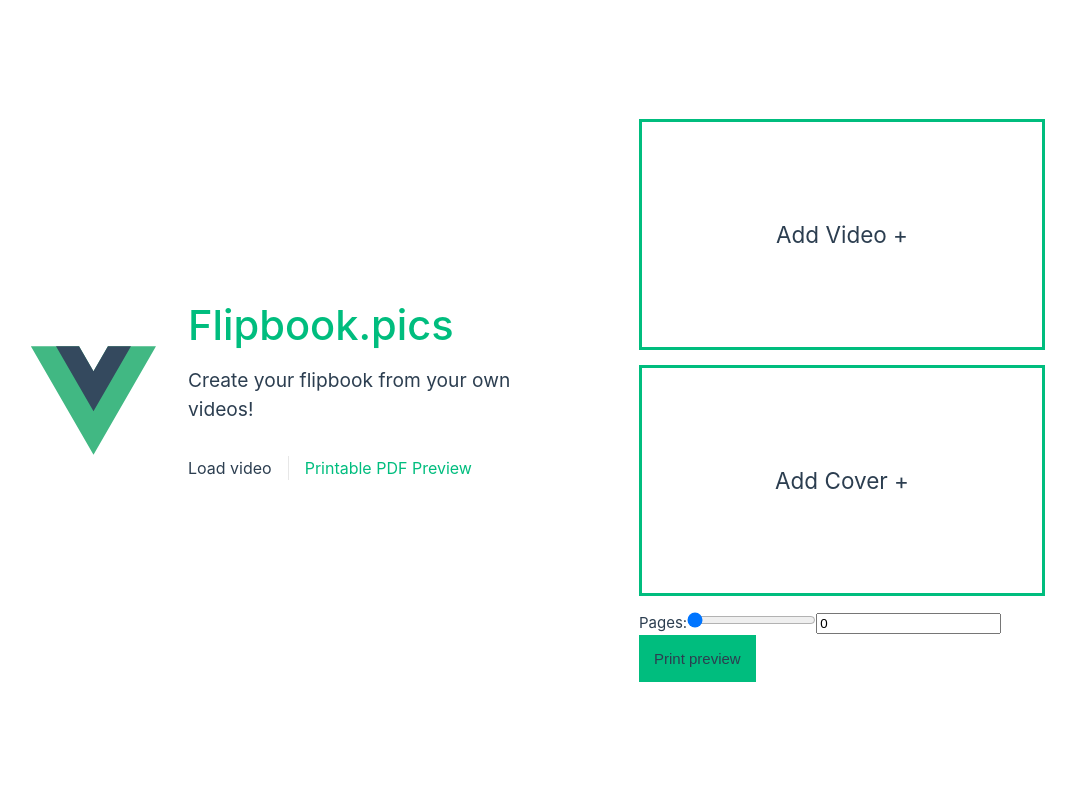
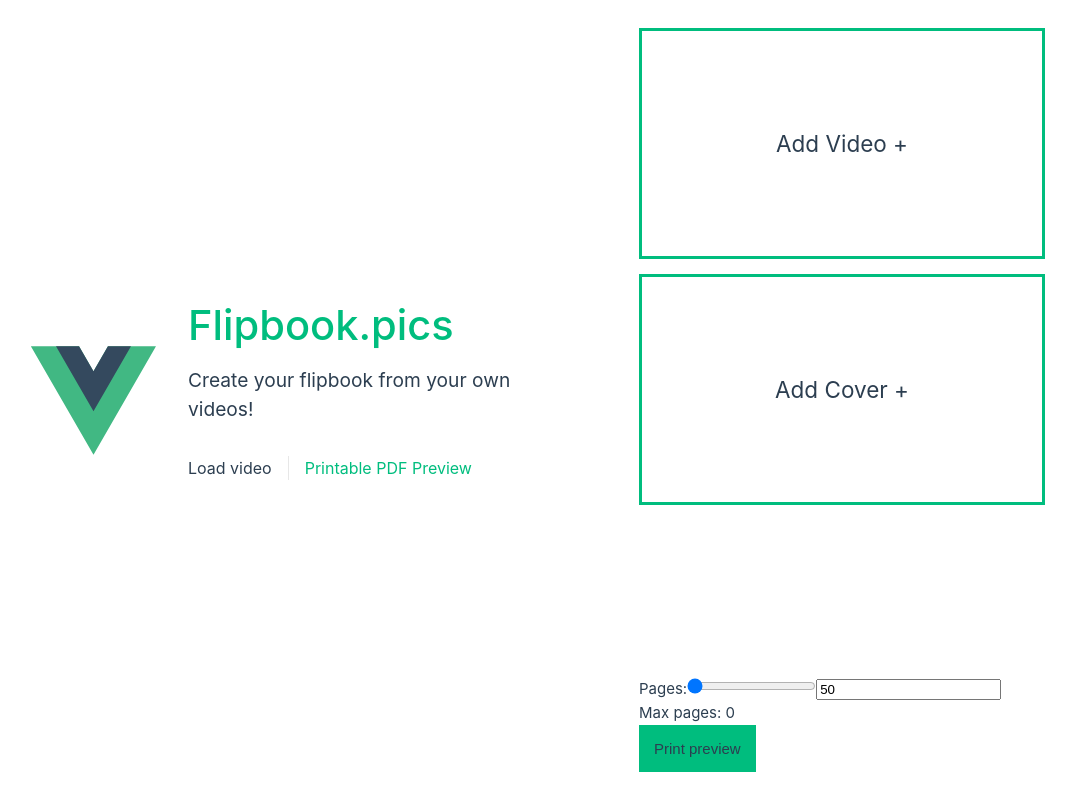
Before and after one commit to cnotv/flipbook.pics, a Vue app: page / in a window 1280 px wide. Shown: the whole page, without its empty margins (1-1077 px from the left). Built offline with nearby package versions, Linux system fonts and the light colour scheme.

Commit message:
Generate frames and print canvas

```diff
--- a/src/views/Loader.vue
+++ b/src/views/Loader.vue
@@ -1,15 +1,41 @@
 <script lang="ts" setup>
+/* eslint-disable @typescript-eslint/no-non-null-assertion */
+/**
+ * MediaStreamTrackProcessor? https://developer.mozilla.org/en-US/docs/Web/API/MediaStreamTrackProcessor
+ * VideoDecoder? https://developer.mozilla.org/en-US/docs/Web/API/VideoDecoder
+ * HTMLVideoElement.requestVideoFrameCallback? https://developer.mozilla.org/en-US/docs/Web/API/HTMLVideoElement
+ */
 import { ref } from "vue";
 import { useRouter } from "vue-router";
 
 const router = useRouter();
-let pages = ref("0");
+let pagesAmount = ref("50");
 let videoSrc = ref();
 let cover = ref();
-let frames = ref(0);
+const video = ref<HTMLVideoElement>();
+// Refs inside v-for https://vuejs.org/guide/essentials/template-refs.html#refs-inside-v-for
+let canvas = ref<HTMLCanvasElement>();
+const frames = ref<VideoFrameMetadata[]>([]);
 
+const getFrame = async (_: DOMHighResTimeStamp, frameData: VideoFrameMetadata) => {
+  frames.value.push(frameData);
+  await drawFrame(frames.value.length - 1, canvas.value!);
+  if (!video.value!.ended) {
+    video.value!["requestVideoFrameCallback"](getFrame);
+  }
+};
+
+const drawFrame = async (index: number, page: HTMLCanvasElement) => {
+  const bitmap = await createImageBitmap(video.value!);
+  page.width = frames.value[index].width;
+  page.height = frames.value[index].height;
+  const ctx = page.getContext("2d");
+  if (ctx) {
+    ctx.drawImage(bitmap, 0, 0);
+  }
+};
 /**
- * Add cover to the flipbook preview
+ * Add cover to the frames preview
  */
 const handleCoverUpload = (event) => {
   const file: File = event.target.files[0];
@@ -17,13 +43,12 @@ const handleCoverUpload = (event) => {
 
   reader.readAsDataURL(file);
   reader.onload = () => {
-    console.log(reader);
     cover.value = String(reader.result);
   };
 };
 
 /**
- * Load video, render it and add to the flipbook preview
+ * Load video, render it and add to the frames preview
  */
 const handleVideoUpload = (event) => {
   const file: File = event.target.files[0];
@@ -31,8 +56,14 @@ const handleVideoUpload = (event) => {
 
   reader.readAsDataURL(file);
   reader.onload = () => {
-    console.log(reader);
     videoSrc.value = String(reader.result);
+  };
+  reader.onloadend = () => {
+    const videoEl = video.value;
+    if (videoEl) {
+      videoEl.playbackRate = 10.0;
+      videoEl["requestVideoFrameCallback"](getFrame);
+    }
   };
 };
 
@@ -49,7 +80,7 @@ const printPreview = () => {
     <section class="frame">
       <!-- loading video before the src causes error in the DOM -->
       <div v-if="videoSrc">
-        <video class="video" autoplay muted>
+        <video ref="video" class="video" autoplay muted>
           <source type="video/webm" :src="videoSrc" />
           <source type="video/mp4" :src="videoSrc" />
         </video>
@@ -91,9 +122,13 @@ const printPreview = () => {
     </section>
 
     <section>
-      <label for="pages"> Pages:</label>
-      <input v-model="pages" type="range" min="0" :max="frames" />
-      <input id="pages" v-model="pages" type="number" />
+      <div>
+        <canvas ref="canvas"></canvas>
+      </div>
+      <label for="pagesAmount"> Pages:</label>
+      <input v-model="pagesAmount" type="range" min="0" :max="frames.length" />
+      <input id="pagesAmount" v-model="pagesAmount" type="number" />
+      <p>Max pages: {{ frames.length }}</p>
     </section>
 
     <section>
```
